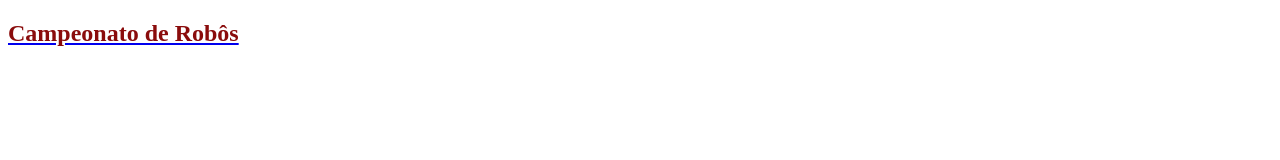
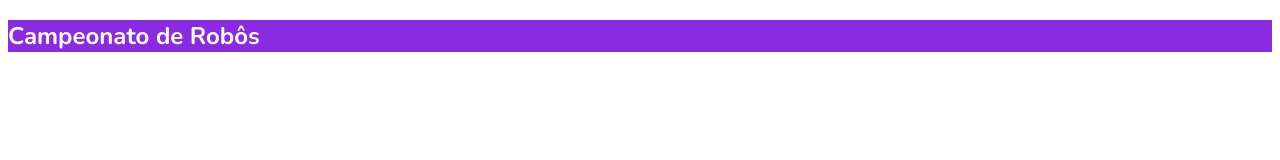
Before and after one commit to luwu11snts/Site-Robo-Unifaat, a plain HTML site: page index.html in a window 1280 px wide. Drawn offline with nearby package versions, Linux system fonts and the light colour scheme.

Commit message:
add html

```diff
--- a/index.html
+++ b/index.html
@@ -4,14 +4,23 @@
     <meta charset="UTF-8">
     <meta name="viewport" content="width=device-width, initial-scale=1.0">
     <title>Campeonato Robôs</title>
+    <link rel="preconnect" href="https://fonts.googleapis.com">
+    <link rel="preconnect" href="https://fonts.gstatic.com" crossorigin>
+    <link href="https://fonts.googleapis.com/css2?family=Nunito:ital,wght@0,200..1000;1,200..1000&display=swap" rel="stylesheet">
     <style>
+        *{
+            font-family: "Nunito", sans-serif;
+        }
+        .navbar-home{
+            background-color: blueviolet;
+        }
+    </style>
 
-    </style>
 </head>
 <body>
-    <nav>
+    <nav class="navbar-home">
         <div class="item">
-            <a href="http://" target="_blank" rel="noopener noreferrer"><h2 style="color: rgb(138, 12, 12);">Campeonato de Robôs</h2></a>
+            <a href="http://" target="_blank" rel="noopener noreferrer" style="text-decoration: none;"><h2 style="color: rgb(255, 255, 255);">Campeonato de Robôs</h2></a>
         </div>
         <div class="item">
 
```
Also changed, not shown: style.css (added).
